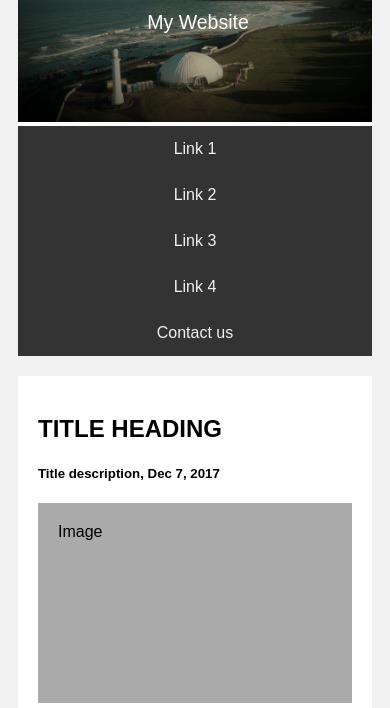
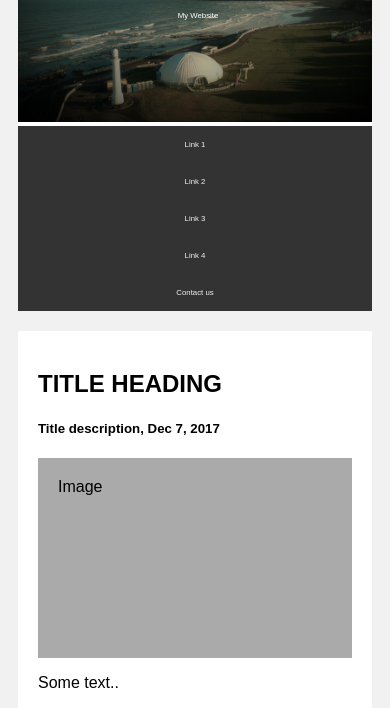
Before and after one commit to rhys001/aboutme, a plain HTML site: page index.html in a window 390 px wide. Shown: the part 96-804 px from the top of the page. Drawn offline with Linux system fonts and the light colour scheme.

Commit message:
Update index.html

```diff
--- a/index.html
+++ b/index.html
@@ -127,7 +127,10 @@ body {
         padding: 0;
     }
     #sub-header {
-        font-size: 5vw;
+        font-size: 2vw;
+    }
+    .topnav a {
+        font-size: 2vw;
     }
 }
 
```
